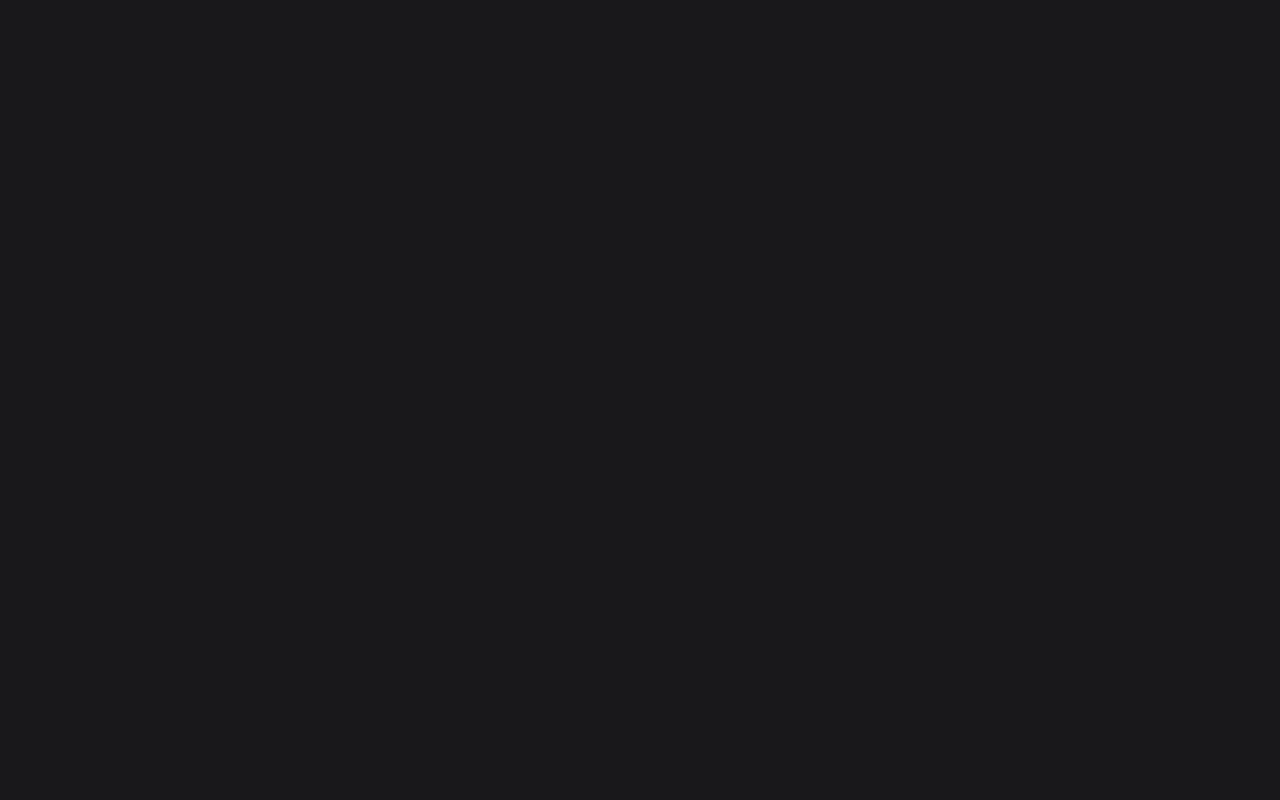
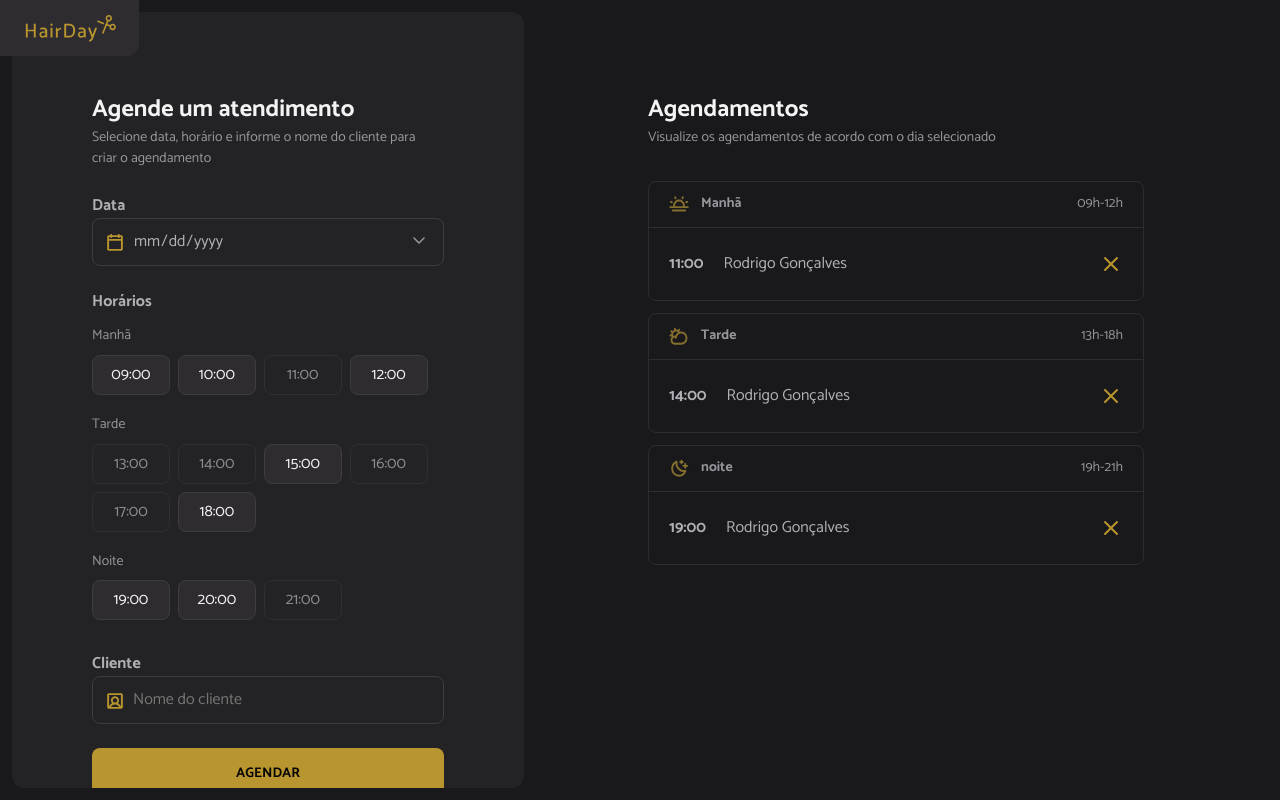
Before and after one commit to VictorMartinsD/hairday, a website built with webpack: page public/index.html in a window 1280 px wide. Built offline with nearby package versions, Linux system fonts and the light colour scheme.

Commit message:
feat(html): add scheduling form and daily appointments layout

```diff
--- a/public/index.html
+++ b/public/index.html
@@ -36,5 +36,109 @@
     <link rel="shortcut icon" href="scissors.svg" type="image/svg+xml" />
     <link rel="apple-touch-icon" href="scissors.svg" />
   </head>
-  <body></body>
+  <body>
+    <div class="container">
+      <img src="./src/assets/logo.svg" alt="Logo" class="logo" />
+
+      <form class="form">
+        <header>
+          <h1>Agende um atendimento</h1>
+          <p>Selecione data, horário e informe o nome do cliente para criar o agendamento</p>
+        </header>
+
+        <label for="date" class="label">Data</label>
+        <div class="input">
+          <i><img src="./src/assets/calendar.svg" alt="Calendário" /></i>
+          <input type="date" id="date" name="date" required />
+        </div>
+
+        <span class="label">Horários</span>
+        <ul id="hours" class="hours" aria-label="Horários disponíveis de manhã">
+          <!-- Exemplo: Manhã -->
+          <li data-period="morning" class="hour-period">Manhã</li>
+          <li data-period="morning" value="09:00" class="hour hour-available">09:00</li>
+          <li data-period="morning" value="10:00" class="hour hour-available">10:00</li>
+          <li data-period="morning" value="11:00" class="hour hour-unavailable">11:00</li>
+          <li data-period="morning" value="12:00" class="hour hour-available">12:00</li>
+          <!-- Exemplo: Tarde  -->
+          <li data-period="morning" class="hour-period">Tarde</li>
+          <li data-period="afternoon" value="13:00" class="hour hour-unavailable">13:00</li>
+          <li data-period="afternoon" value="14:00" class="hour hour-unavailable">14:00</li>
+          <li data-period="afternoon" value="15:00" class="hour hour-available">15:00</li>
+          <li data-period="afternoon" value="16:00" class="hour hour-unavailable">16:00</li>
+          <li data-period="afternoon" value="17:00" class="hour hour-unavailable">17:00</li>
+          <li data-period="afternoon" value="18:00" class="hour hour-available">18:00</li>
+          <!-- Exemplo: Noite -->
+          <li data-period="morning" class="hour-period">Noite</li>
+
+          <li data-period="night" value="19:00" class="hour hour-available">19:00</li>
+          <li data-period="night" value="20:00" class="hour hour-available">20:00</li>
+          <li data-period="night" value="21:00" class="hour hour-unavailable">21:00</li>
+        </ul>
+
+        <label for="client" class="label">Cliente</label>
+        <div class="input">
+          <i><img src="./src/assets/person.svg" alt="Calendário" /></i>
+          <input type="text" id="client" name="client" placeholder="Nome do cliente" required />
+        </div>
+
+        <button type="submit" class="button">Agendar</button>
+      </form>
+
+      <aside class="schedule">
+        <header>
+          <h1>Agendamentos</h1>
+          <p>Visualize os agendamentos de acordo com o dia selecionado</p>
+        </header>
+
+        <section class="schedule-period">
+          <header>
+            <img src="./src/assets/morning.svg" alt="Manhã" />
+            <strong>Manhã</strong>
+            <span>09h-12h</span>
+          </header>
+          <ul id="period-morning" class="period">
+            <!-- Exemplo  -->
+            <li>
+              <strong>11:00</strong>
+              <span>Rodrigo Gonçalves</span>
+              <img src="./src/assets/cancel.svg" alt="Cancelar" class="cancel-icon" />
+            </li>
+          </ul>
+        </section>
+
+        <section class="schedule-period">
+          <header>
+            <img src="./src/assets/afternoon.svg" alt="Tarde" />
+            <strong>Tarde</strong>
+            <span>13h-18h</span>
+          </header>
+          <ul id="period-afternoon" class="period">
+            <!-- Exemplo -->
+            <li>
+              <strong>14:00</strong>
+              <span>Rodrigo Gonçalves</span>
+              <img src="./src/assets/cancel.svg" alt="Cancelar" class="cancel-icon" />
+            </li>
+          </ul>
+        </section>
+
+        <section class="schedule-period">
+          <header>
+            <img src="./src/assets/night.svg" alt="noite" />
+            <strong>noite</strong>
+            <span>19h-21h</span>
+          </header>
+          <ul id="period-night" class="period">
+            <!-- Exemplo -->
+            <li>
+              <strong>19:00</strong>
+              <span>Rodrigo Gonçalves</span>
+              <img src="./src/assets/cancel.svg" alt="Cancelar" class="cancel-icon" />
+            </li>
+          </ul>
+        </section>
+      </aside>
+    </div>
+  </body>
 </html>
```
